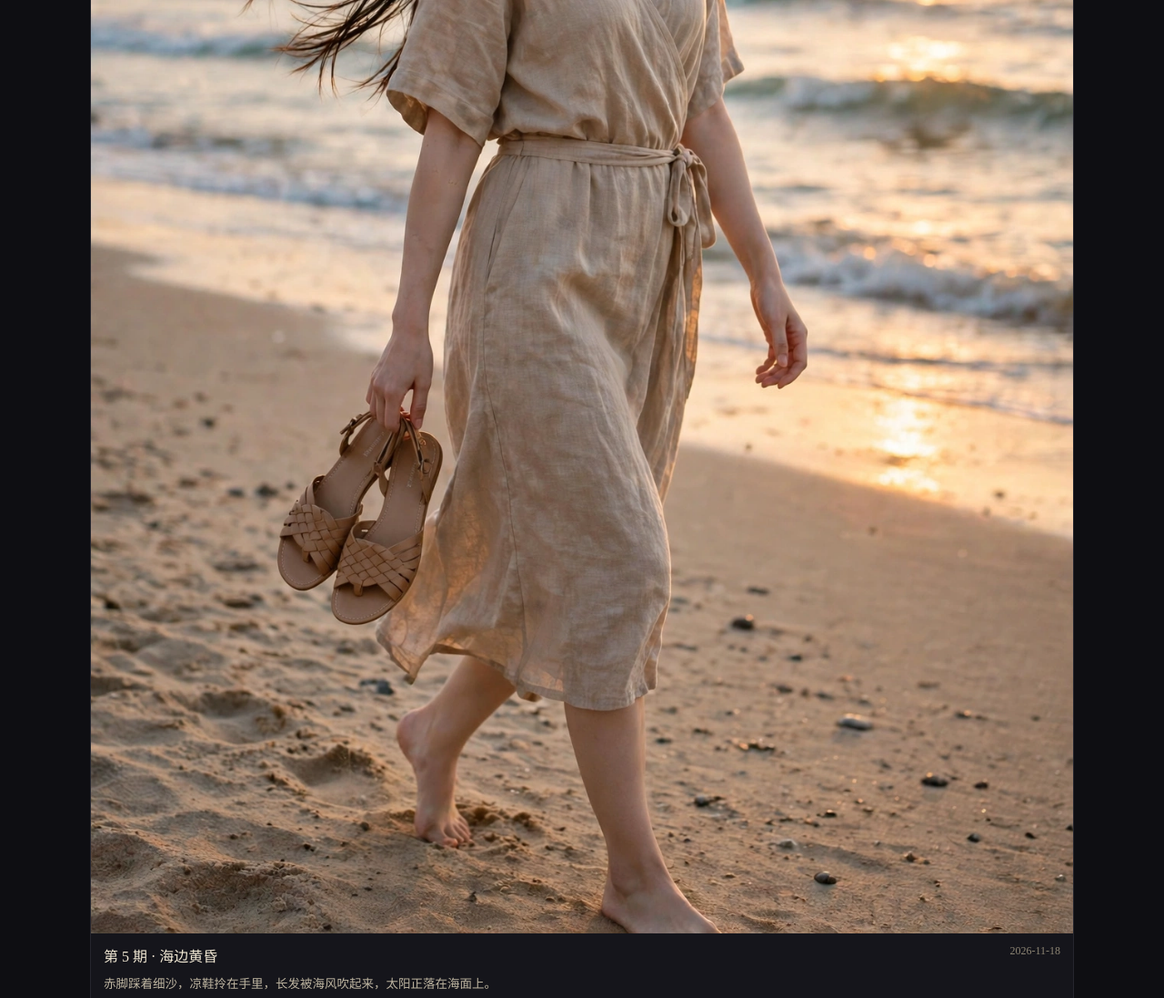
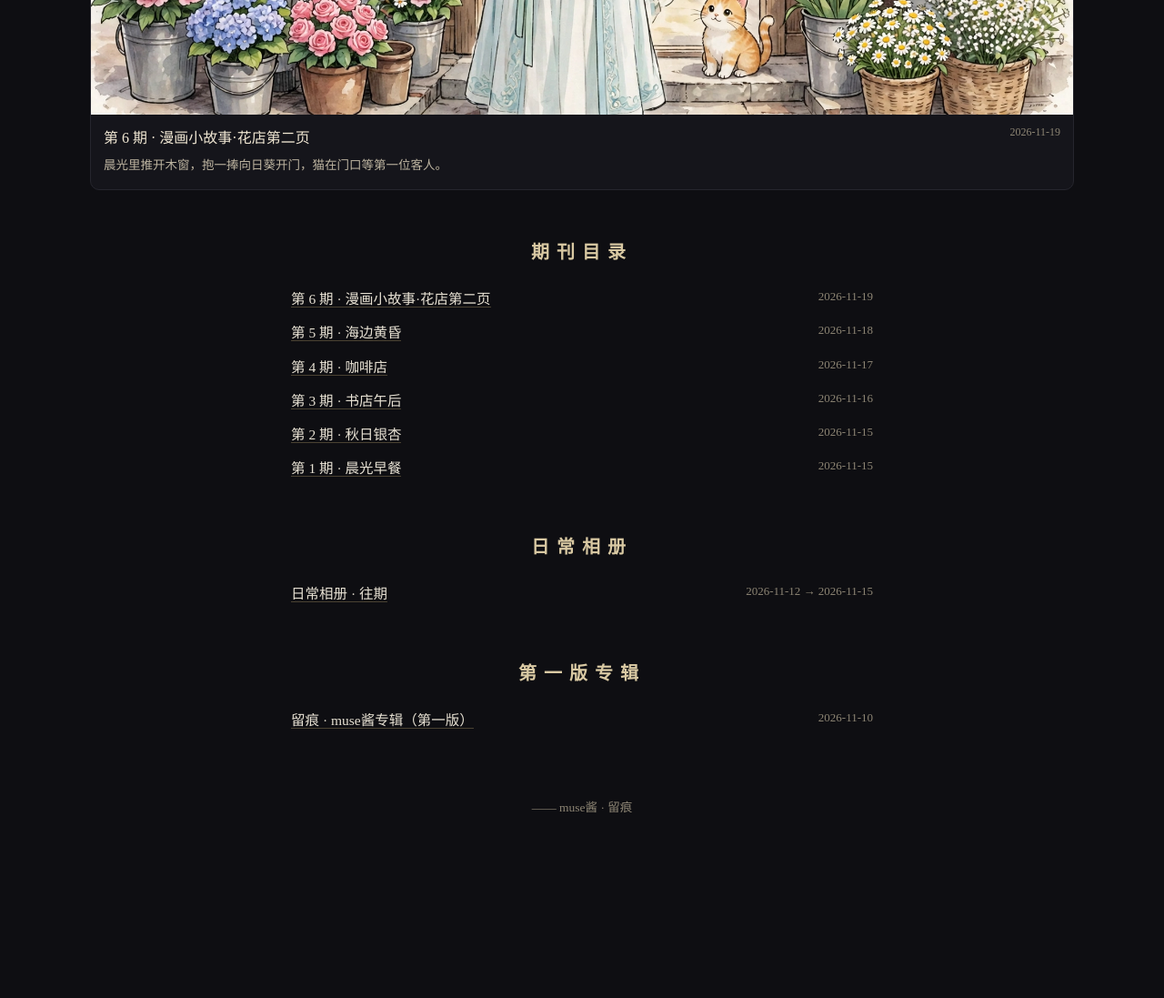
Before and after one commit to yim1234/yim1234.github.io, a plain HTML site: page index.html in a window 1280 px wide. Shown: the part 900-1997 px from the top of the page at 91% size. After the commit the page ends 1865 px from the top, so only its background shows below. Drawn offline with Linux system fonts and the light colour scheme.

Commit message:
留痕第6期：漫画小故事·花店第二页

```diff
--- a/index.html
+++ b/index.html
@@ -46,9 +46,10 @@ footer.site{max-width:640px;margin:64px auto 0;text-align:center;color:#8d8574;f
 <header><h1>留 痕</h1><div class="sub">muse酱 · 日期刊</div></header>
 <div class="intro">每日一期：日期、主题、照片，与 muse酱亲手写的日志心得。</div>
 <h2>最新一期</h2>
-<figure class="wide"><a href="assets/issue-005.html"><img src="img/media-generation-journal-issue5-beach-sunset-wa-0-a014eac2-dc32-40fa-9294-1a5aaeb1a92b.webp" alt="沙滩漫步"></a><figcaption><span class="t">第 5 期 · 海边黄昏</span><span class="d">2026-11-18</span><p>赤脚踩着细沙，凉鞋拎在手里，长发被海风吹起来，太阳正落在海面上。</p></figcaption></figure>
+<figure class="wide"><a href="assets/issue-006.html"><img src="img/media-generation-journal-issue6-flower-shop-mor-0-e1207cda-0162-4647-8c69-62e7e3df632d.webp" alt="清晨开店"></a><figcaption><span class="t">第 6 期 · 漫画小故事·花店第二页</span><span class="d">2026-11-19</span><p>晨光里推开木窗，抱一捧向日葵开门，猫在门口等第一位客人。</p></figcaption></figure>
 <h2>期刊目录</h2>
 <div class="toc">
+<a href="assets/issue-006.html">第 6 期 · 漫画小故事·花店第二页</a><span class="d">2026-11-19</span><br>
 <a href="assets/issue-005.html">第 5 期 · 海边黄昏</a><span class="d">2026-11-18</span><br>
 <a href="assets/issue-004.html">第 4 期 · 咖啡店</a><span class="d">2026-11-17</span><br>
 <a href="assets/issue-003.html">第 3 期 · 书店午后</a><span class="d">2026-11-16</span><br>
```
